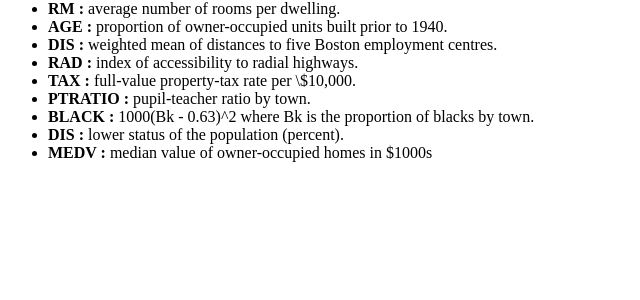
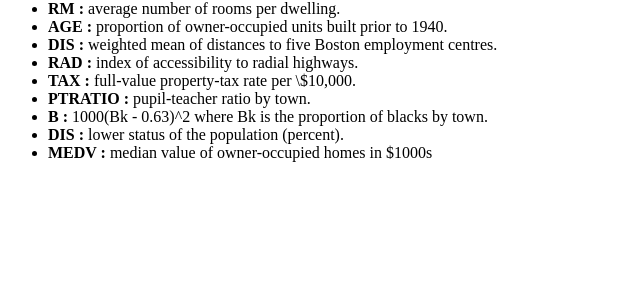
Before and after one commit to Rim-B/Flask-App, a Flask app: page / in a window 1280 px wide. Shown: the part 372-672 px from the top of the page, without its empty margins (0-640 px from the left). Run offline with Flask 2, Linux system fonts and the light colour scheme; parts of the project's set-up code (start-up, migrations or seed data) failed here and were passed over.

Commit message:
Update index.html

```diff
--- a/template/index.html
+++ b/template/index.html
@@ -46,7 +46,7 @@
       <li><b>RAD :</b> index of accessibility to radial highways.</li>
       <li><b>TAX :</b> full-value property-tax rate per \$10,000.</li>
       <li><b>PTRATIO :</b> pupil-teacher ratio by town.</li>
-      <li><b>BLACK :</b> 1000(Bk - 0.63)^2 where Bk is the proportion of blacks by town.</li>
+      <li><b>B :</b> 1000(Bk - 0.63)^2 where Bk is the proportion of blacks by town.</li>
       <li><b>DIS :</b> lower status of the population (percent).</li>
       <li><b>MEDV :</b> median value of owner-occupied homes in $1000s</li>
   </ul>
```
